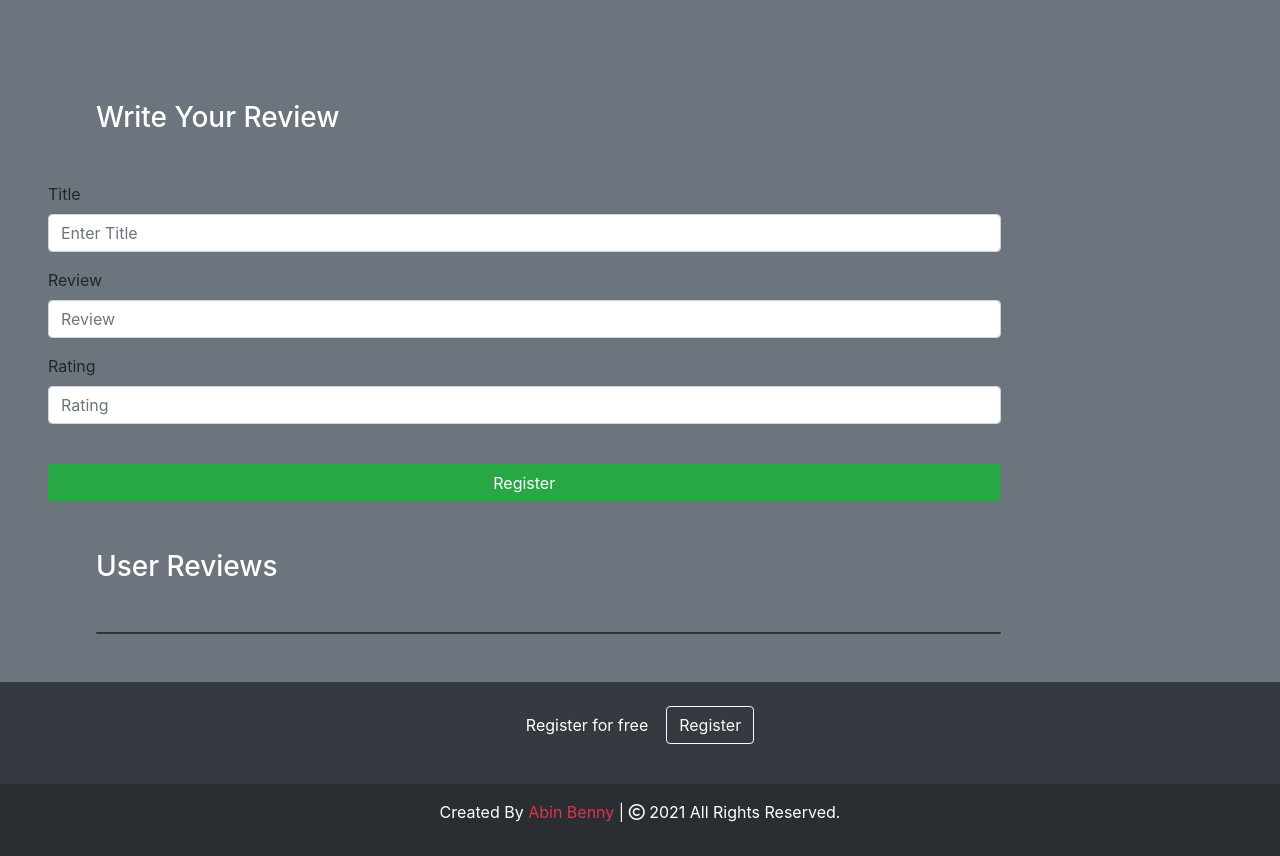
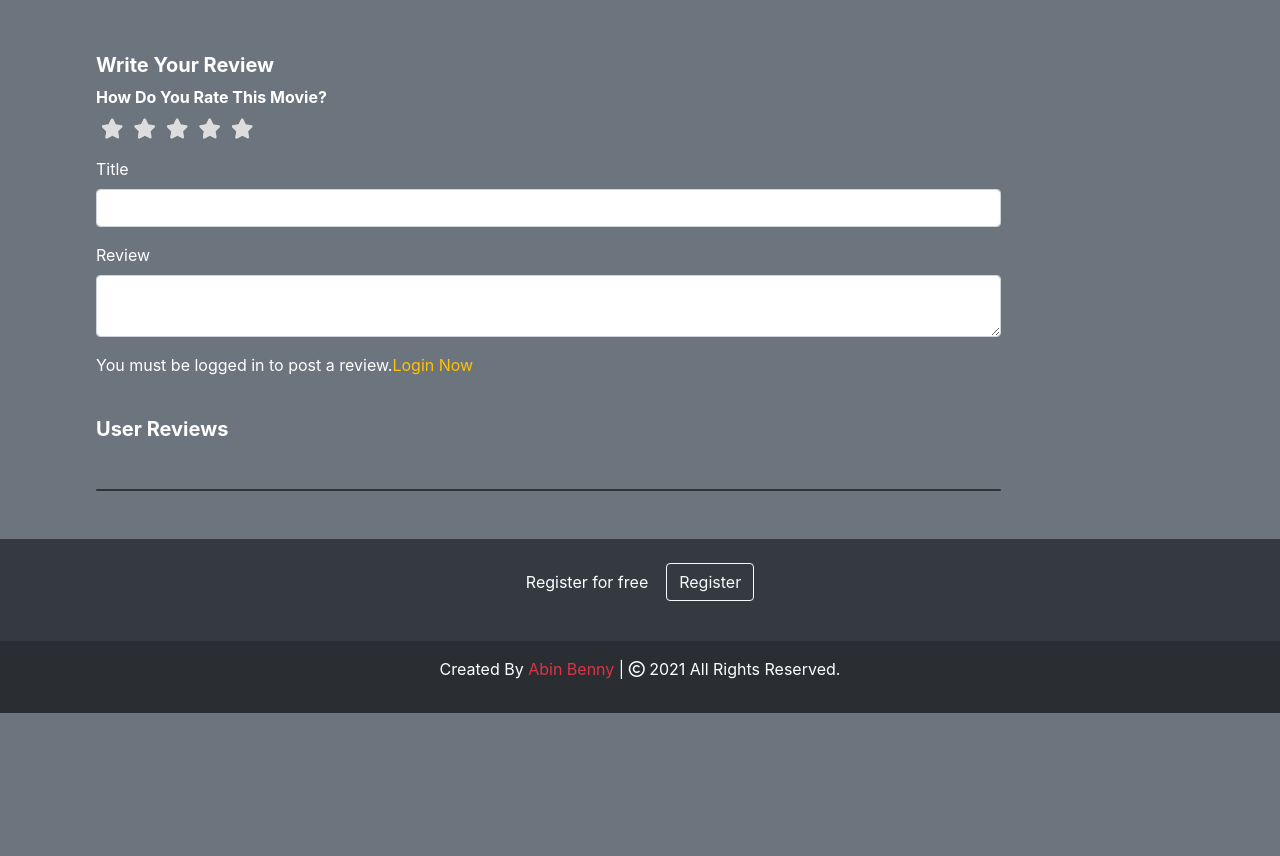
Before and after one commit to Abin-Benny/ReelMovies, a Django app: template movie/templates/movie_details.html in a window 1280 px wide. Shown: the part 447-1303 px from the top of the page. After the commit the page ends 1160 px from the top, so only its background shows below. Run offline with Django 3.2, Linux system fonts and the light colour scheme; the template is opened without the code that fills it, so the values that code supplies are empty; some libraries are stand-ins or nearby versions.

Commit message:
reviews and rating are added successfully.

```diff
--- a/movie/review/reviewurls.py
+++ b/movie/review/reviewurls.py
@@ -4,5 +4,5 @@ from . import views
 urlpatterns=[
     path('',views.index,name="index"),
     path('<slug:movie_slug>/', views.movie_details, name="movie_details"),
-    path('User_Reviews/', views.user_reviews, name="user_reviews"),
+    path('User_Reviews/<int:movies_id>', views.user_reviews, name="user_reviews"),
     ]
--- a/movie/static/styles/style.css
+++ b/movie/static/styles/style.css
@@ -13,6 +13,53 @@ display:flex;
 justify-content: space-around;
 padding-bottom:50px;
 }
-/*.detail{
-background-color:black;
-}*/
+/*Rating stars */
+@import url(//netdna.bootstrapcdn.com/font-awesome/3.2.1/css/font-awesome.css);
+
+/*fieldset, label { margin: 0; padding: 0; }
+body{ margin: 20px; }
+h1 { font-size: 1.5em; margin: 10px; }*/
+
+/****** Style Star Rating Widget *****/
+
+.rating {
+  border: none;
+  float: left;
+}
+
+.rating > input { display: none; }
+.rating > label:before {
+  margin: 5px;
+  font-size: 1.25em;
+  font-family: FontAwesome;
+  display: inline-block;
+  content: "\f005";
+}
+
+.rating > .half:before {
+  content: "\f089";
+  position: absolute;
+}
+
+.rating > label {
+  color: #ddd;
+ float: right;
+}
+
+/***** CSS Magic to Highlight Stars on Hover *****/
+
+.rating > input:checked ~ label, /* show gold star when clicked */
+.rating:not(:checked) > label:hover, /* hover current star */
+.rating:not(:checked) > label:hover ~ label {
+color: #FFD700;
+ } /* hover previous stars in list */
+
+.rating > input:checked + label:hover,  hover current star when changing rating */
+.rating > input:checked ~ label:hover,
+.rating > label:hover ~ input:checked ~ label, /* lighten current selection */
+.rating > input:checked ~ label:hover ~ label {
+ color: #FFED85;
+ }
+.rating-star i {
+color:#ffb503 ! important;
+}
--- a/movie/templates/base.html
+++ b/movie/templates/base.html
@@ -6,7 +6,6 @@
     <title>{% block title %}{% endblock %} Page</title>
     <link rel="stylesheet" href="https://maxcdn.bootstrapcdn.com/bootstrap/4.0.0/css/bootstrap.min.css" integrity="sha384-Gn5384xqQ1aoWXA+058RXPxPg6fy4IWvTNh0E263XmFcJlSAwiGgFAW/dAiS6JXm" crossorigin="anonymous">
     <link href="{% static 'styles/style.css' %}" rel="stylesheet"/>
-   <script src="https://kit.fontawesome.com/6d0e0e5114.js" crossorigin="anonymous"></script>
 </head>
 <body>
 <nav class="navbar navbar-expand-lg navbar-light bg-dark">
@@ -91,6 +90,8 @@
 <script src="https://code.jquery.com/jquery-3.2.1.slim.min.js" integrity="sha384-KJ3o2DKtIkvYIK3UENzmM7KCkRr/rE9/Qpg6aAZGJwFDMVNA/GpGFF93hXpG5KkN" crossorigin="anonymous"></script>
 <script src="https://cdnjs.cloudflare.com/ajax/libs/popper.js/1.12.9/umd/popper.min.js" integrity="sha384-ApNbgh9B+Y1QKtv3Rn7W3mgPxhU9K/ScQsAP7hUibX39j7fakFPskvXusvfa0b4Q" crossorigin="anonymous"></script>
 <script src="https://maxcdn.bootstrapcdn.com/bootstrap/4.0.0/js/bootstrap.min.js" integrity="sha384-JZR6Spejh4U02d8jOt6vLEHfe/JQGiRRSQQxSfFWpi1MquVdAyjUar5+76PVCmYl" crossorigin="anonymous"></script>
+<script src="https://kit.fontawesome.com/6d0e0e5114.js" crossorigin="anonymous"></script>
+
 {% block sweet %}
 {% endblock %}
 </html>
--- a/movie/templates/movie_details.html
+++ b/movie/templates/movie_details.html
@@ -23,7 +23,7 @@ Movie Details
 
 {% block content %}
 
-<section class="bg-secondary">
+<section class="mrate bg-secondary">
 	<center>
 		<div class="card bg-dark m-5" style="max-width:75%">
 			<div class="row no-gutters">
@@ -64,38 +64,65 @@ Movie Details
 	</center>
 	<br>
 	<div class="row">
-		<div class="col-md-9 ml-5">
+		<div class="col-md-9 ml-5 mr-5">
 			<header class="section-heading">
-				<h3 class="m-5 text-white">Write Your Review </h3>
+				<h5 class="ml-5 text-white"><b>Write Your Review</b></h5>
+				<span class="ml-5 text-white"><b>How Do You Rate This Movie?</b></span>
 			</header>
-			<form method="POST" action="{% url 'user_reviews' %}">
+			<form class="ml-5 text-white" method="POST" action="{% url 'user_reviews' movies.id %}">
 				{% csrf_token %}
-				 <div class="form-group">
+				<fieldset class="rating">
+					<input type="radio" id="star5" name="rating" value="5" /><label class = "full" for="star5" title="Awesome - 5 stars"></label>
+					<input type="radio" id="star4half" name="rating" value="4.5" /><label class="half" for="star4half" title="Pretty good - 4.5 stars"></label>
+					<input type="radio" id="star4" name="rating" value="4" /><label class = "full" for="star4" title="Pretty good - 4 stars"></label>
+					<input type="radio" id="star3half" name="rating" value="3.5" /><label class="half" for="star3half" title="Good - 3.5 stars"></label>
+					<input type="radio" id="star3" name="rating" value="3" /><label class = "full" for="star3" title="Good - 3 stars"></label>
+					<input type="radio" id="star2half" name="rating" value="2.5" /><label class="half" for="star2half" title="Average - 2.5 stars"></label>
+					<input type="radio" id="star2" name="rating" value="2" /><label class = "full" for="star2" title="Average - 2 stars"></label>
+					<input type="radio" id="star1half" name="rating" value="1.5" /><label class="half" for="star1half" title="Below Average - 1.5 stars"></label>
+					<input type="radio" id="star1" name="rating" value="1" /><label class = "full" for="star1" title="Bad - 1 star"></label>
+					<input type="radio" id="starhalf" name="rating" value="0.5" /><label class="half" for="starhalf" title="Bad - 0.5 stars"></label>
+				</fieldset>
+				 <br><div class="form-group mt-4">
 					 <label for="title">Title</label>
-					 <input type="text" class="form-control" name="title" id="title" placeholder="Enter Title">
+					 <input type="text" class="form-control" name="title" id="title" required>
 				 </div>
 				<div class="form-group">
 					 <label for="review">Review</label>
-					 <input type="text" class="form-control" name="review" id="review" placeholder="Review">
+					<textarea class="form-control" name="review" id="review" required></textarea>
 				 </div>
-				<div class="form-group">
-					 <label for="rating">Rating</label>
-					 <input type="text" class="form-control" name="rating" id="rating" placeholder="Rating">
-				 </div>
-				<div class="form-group">
-					<br><button type="submit" class="btn btn-success btn-block"> Register</button>
-				</div>
+				{% if user.is_authenticated %}
+					<div class="form-group">
+						<br><button type="submit" class="btn btn-primary">Submit Review</button>
+					</div>
+				{% else %}
+					<p class="text-white">You must be logged in to post a review.<span><a href="{% url 'login' %}" class="text-warning">Login Now</a></span></p>
+				{% endif %}
 			</form>
+			{% for msg in messages %}
+				<center>
+					<h6 class="alert alert-success ml-5">{{msg}}</h6>
+				</center>
+			{% endfor %}
 			<header class="section-heading">
-				<h3 class="m-5 text-white">User Reviews </h3>
+				<br><h5 class="ml-5 text-white"><b>User Reviews</b></h5>
 			</header>
-			<div class="card bg-dark text-white ml-5 mb-5">
+			<div class="card bg-dark text-white ml-5 mt-5 mb-5">
 				{% for review in userreview %}
 			   <div class="card-body">
-				   <b><span>{{review.user}}</span></b>
+				   <b><span class="text-secondary">{{review.user.first_name}}&nbsp{{review.user.last_name}}</span></b>
 				   <b><span class="float-lg-right text-secondary">{{review.updated_date}}</span></b><br><br>
 				   <b><p><span>{{review.title}}</span></p></b>
 				   <p><span>{{review.review}}</span></p>
+				   <div class="rating-star">
+					   <span>
+						   <i class="fa fa-star{% if review.rating == 0.5 %}-half{% elif review.rating < 1 %}-o {% endif %}" aria-hidden="true"></i>
+						   <i class="fa fa-star{% if review.rating == 1.5 %}-half{% elif review.rating < 2 %}-o {% endif %}" aria-hidden="true"></i>
+						   <i class="fa fa-star{% if review.rating == 2.5 %}-half{% elif review.rating < 3 %}-o {% endif %}" aria-hidden="true"></i>
+						   <i class="fa fa-star{% if review.rating == 3.5 %}-half{% elif review.rating < 4 %}-o {% endif %}" aria-hidden="true"></i>
+						   <i class="fa fa-star{% if review.rating == 4.5 %}-half{% elif review.rating < 5 %}-o {% endif %}" aria-hidden="true"></i>
+					   </span>
+				   </div>
 			  </div>
 				{% endfor %}
 			</div>
```
Also changed, not shown: movie/review/views.py (+20 -36 lines), movie/templates/login.html (+6 -7 lines).
